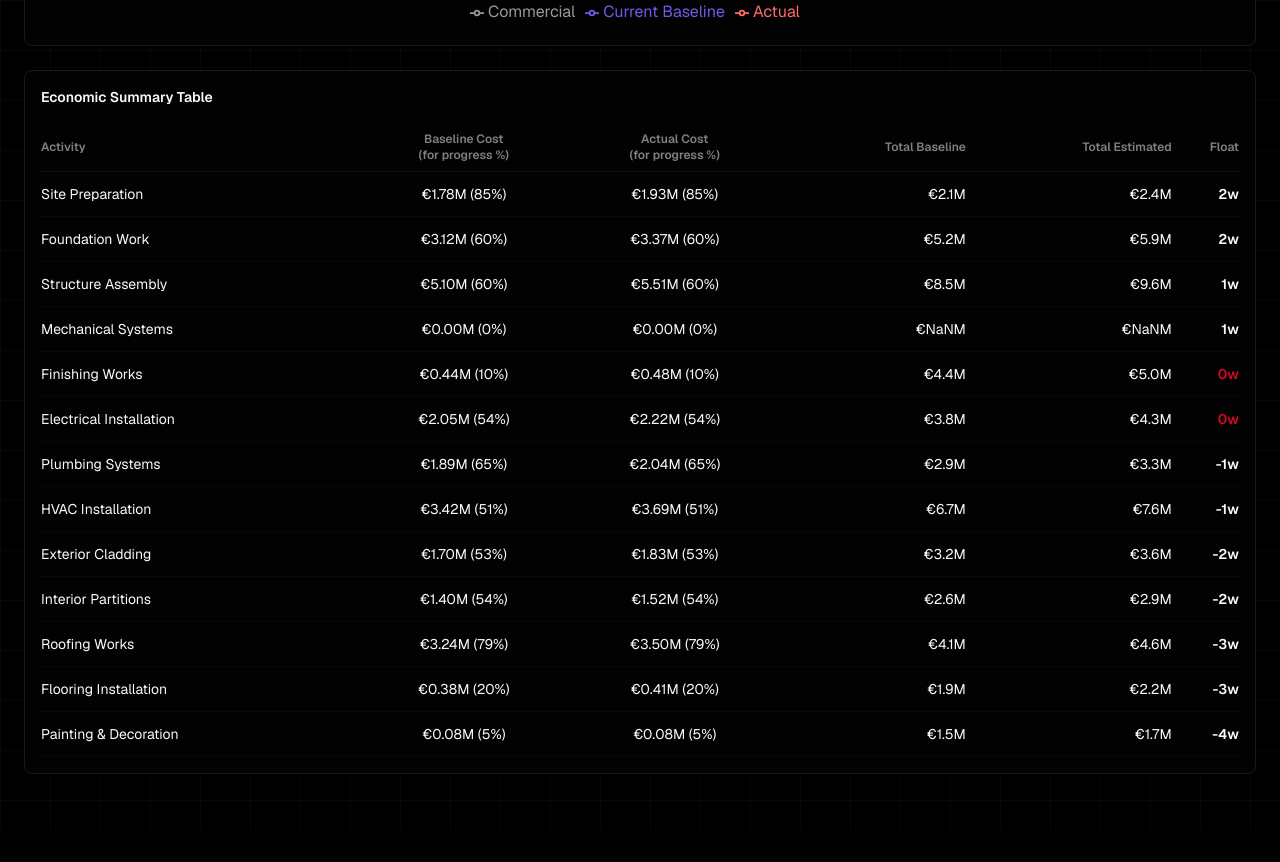
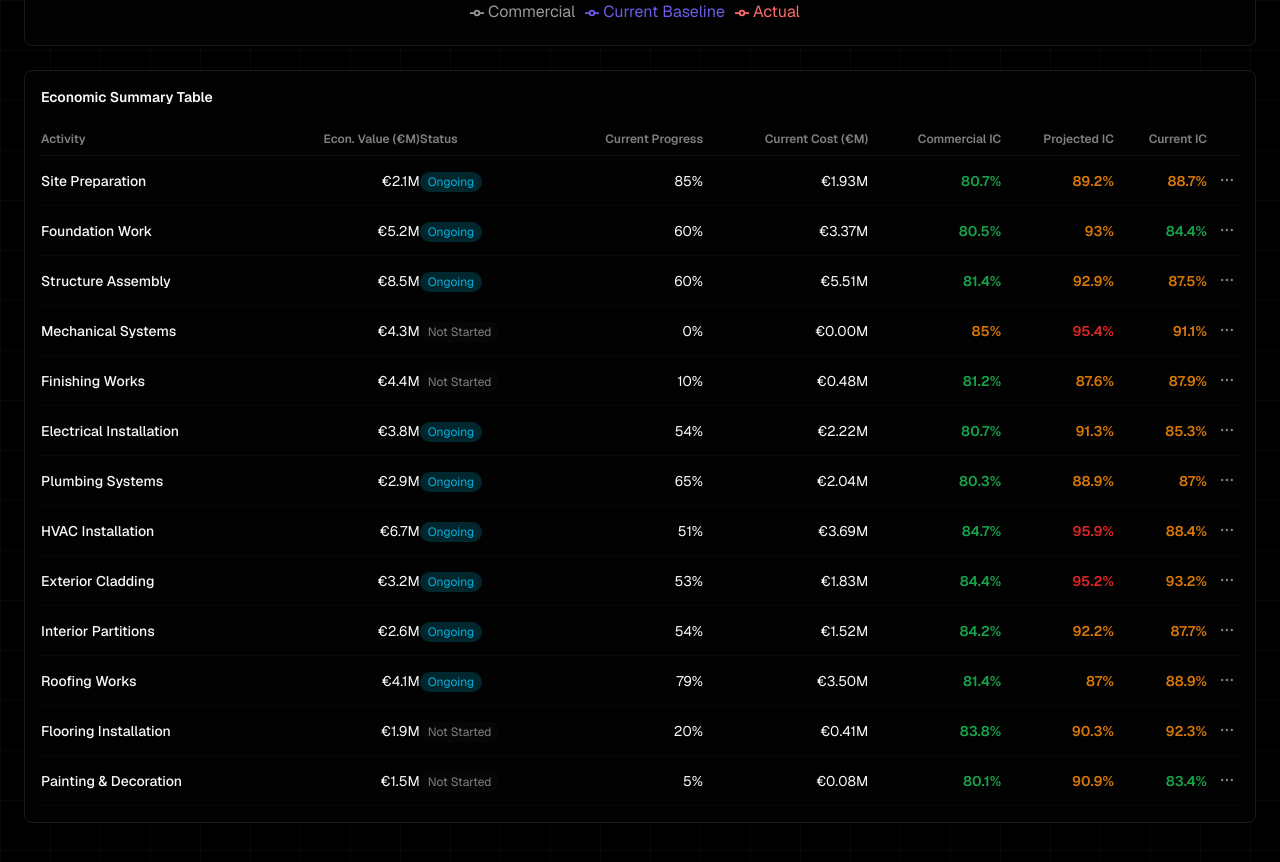
Before and after one commit to danielrebelo-volis/v0-volis-build-dashboard, a Next.js app: page /project/PRJ-001/overview in a window 1280 px wide. Shown: the part 2500-3362 px from the top of the page. Before the commit the page ends 3330 px from the top, so only its background shows below. Built offline with nearby package versions, Linux system fonts and the light colour scheme.

Commit message:
feat: enhance economic table with new fields and cost breakdown chart
Add enriched data fields and replace table renders with hover popover charts.

```diff
--- a/app/project/[id]/overview/page.tsx
+++ b/app/project/[id]/overview/page.tsx
@@ -14,6 +14,97 @@ import {
 import Link from 'next/link'
 import { LineChart, Line, BarChart, Bar, XAxis, YAxis, CartesianGrid, Tooltip, Legend, ResponsiveContainer, Cell } from 'recharts'
 import { useChartColors } from '@/hooks/use-chart-colors'
+
+// ─── Economic Table Row with hover popover ────────────────────────────────────
+type EconRow = {
+  activity: string
+  status: string
+  completeness: number
+  currentCost: number
+  commercialIC: number
+  projectedIC: number
+  currentIC: number
+  weeklyCosts: { week: string; labour: number; materials: number; subcontracted: number }[]
+}
+
+function EconomicTableRow({
+  row,
+  economicValue,
+  icColor,
+  chartColors,
+}: {
+  row: EconRow
+  economicValue: number
+  icColor: (ic: number) => string
+  chartColors: ReturnType<typeof useChartColors>
+}) {
+  const [popoverOpen, setPopoverOpen] = useState(false)
+
+  return (
+    <tr className="border-b border-border/30 hover:bg-secondary/20 relative">
+      <td className="py-3 text-foreground font-medium">{row.activity}</td>
+      <td className="py-3 text-right text-foreground">€{economicValue.toFixed(1)}M</td>
+      <td className="py-3">
+        <span className={`text-xs px-2 py-0.5 rounded-full ${
+          row.status === 'Finished'    ? 'bg-[#16a34a]/15 text-[#16a34a]' :
+          row.status === 'Ongoing'     ? 'bg-accent/20 text-accent' :
+                                         'bg-muted/30 text-muted-foreground'
+        }`}>{row.status}</span>
+      </td>
+      <td className="py-3 text-right text-foreground">{row.completeness}%</td>
+      <td className="py-3 text-right text-foreground">€{row.currentCost.toFixed(2)}M</td>
+      <td className={`py-3 text-right font-semibold ${icColor(row.commercialIC)}`}>{row.commercialIC}%</td>
+      <td className={`py-3 text-right font-semibold ${icColor(row.projectedIC)}`}>{row.projectedIC}%</td>
+      <td className={`py-3 text-right font-semibold ${icColor(row.currentIC)}`}>{row.currentIC}%</td>
+      {/* Three-dot popover */}
+      <td className="py-3 text-right relative">
+        <button
+          onMouseEnter={() => setPopoverOpen(true)}
+          onMouseLeave={() => setPopoverOpen(false)}
+          className="p-1 rounded hover:bg-secondary/50 text-muted-foreground transition-colors"
+          aria-label="View weekly costs"
+        >
+          <svg className="w-4 h-4" fill="currentColor" viewBox="0 0 20 20">
+            <circle cx="4" cy="10" r="1.5" /><circle cx="10" cy="10" r="1.5" /><circle cx="16" cy="10" r="1.5" />
+          </svg>
+        </button>
+        {popoverOpen && (
+          <div
+            onMouseEnter={() => setPopoverOpen(true)}
+            onMouseLeave={() => setPopoverOpen(false)}
+            className="absolute right-0 bottom-full mb-2 z-50 w-72 bg-background border border-border/50 rounded-lg shadow-xl p-3"
+          >
+            <p className="text-[10px] font-bold uppercase tracking-widest text-muted-foreground mb-2">
+              Weekly Costs by Nature — Last 4 Weeks
+            </p>
+            <ResponsiveContainer width="100%" height={120}>
+              <BarChart data={row.weeklyCosts} barSize={8} barGap={2}>
+                <CartesianGrid strokeDasharray="3 3" stroke={chartColors.grid} />
+                <XAxis dataKey="week" stroke={chartColors.axis} tick={{ fontSize: 10 }} />
+                <YAxis stroke={chartColors.axis} tick={{ fontSize: 10 }} tickFormatter={(v) => `${v}M`} />
+                <Tooltip
+                  contentStyle={{ backgroundColor: chartColors.tooltipBg, border: chartColors.tooltipBorder, fontSize: 11 }}
+                  formatter={(v: number) => `€${v.toFixed(2)}M`}
+                />
+                <Bar dataKey="labour"       name="Labour"       fill="#999999" />
+                <Bar dataKey="materials"    name="Materials"    fill="#00c8ff" />
+                <Bar dataKey="subcontracted" name="Subcontracted" fill="#ff6b6b" />
+              </BarChart>
+            </ResponsiveContainer>
+            <div className="flex items-center gap-3 mt-2">
+              {[{ label:'Labour', color:'#999999' },{ label:'Materials', color:'#00c8ff' },{ label:'Subcontracted', color:'#ff6b6b' }].map(l => (
+                <div key={l.label} className="flex items-center gap-1">
+                  <div className="w-2 h-2 rounded-sm" style={{ backgroundColor: l.color }} />
+                  <span className="text-[10px] text-muted-foreground">{l.label}</span>
+                </div>
+              ))}
+            </div>
+          </div>
+        )}
+      </td>
+    </tr>
+  )
+}
 
 export default function ProjectOverview({ params }: { params: { id: string } }) {
   const chartColors = useChartColors()
@@ -127,12 +218,37 @@ export default function ProjectOverview({ params }: { params: { id: string } })
     { name: 'Painting & Decoration',  value: 1.5, metric: 'm²',         total_planned_qty: 1100, planned_qty: 200,  executed_qty: 50,   expected_completeness: (200/1100).toFixed(2),  actual_completeness: 5,  earnedValue: 0.075, status: 'Not Started', forecast_deadline: '15/07/2024', float_weeks: 3 },
   ]
 
-  const economicTable = activities.map(activity => ({
-    activity: activity.name,
-    completeness: activity.actual_completeness,
-    baseline: activity.value * (activity.actual_completeness / 100),
-    actual: activity.value * (activity.actual_completeness / 100) * 1.08,
-  }))
+  const weeklyNatureCosts: Record<string, { week: string; labour: number; materials: number; subcontracted: number }[]> = {
+    'Site Preparation':       [{ week:'W6', labour:0.08, materials:0.05, subcontracted:0.02 },{ week:'W7', labour:0.07, materials:0.06, subcontracted:0.03 },{ week:'W8', labour:0.09, materials:0.04, subcontracted:0.02 },{ week:'W9', labour:0.06, materials:0.05, subcontracted:0.01 }],
+    'Foundation Work':        [{ week:'W6', labour:0.18, materials:0.14, subcontracted:0.07 },{ week:'W7', labour:0.20, materials:0.13, subcontracted:0.06 },{ week:'W8', labour:0.17, materials:0.15, subcontracted:0.08 },{ week:'W9', labour:0.19, materials:0.12, subcontracted:0.07 }],
+    'Structure Assembly':     [{ week:'W6', labour:0.25, materials:0.19, subcontracted:0.10 },{ week:'W7', labour:0.22, materials:0.21, subcontracted:0.11 },{ week:'W8', labour:0.26, materials:0.18, subcontracted:0.09 },{ week:'W9', labour:0.24, materials:0.20, subcontracted:0.10 }],
+    'Mechanical Systems':     [{ week:'W6', labour:0.10, materials:0.08, subcontracted:0.12 },{ week:'W7', labour:0.11, materials:0.09, subcontracted:0.13 },{ week:'W8', labour:0.09, materials:0.10, subcontracted:0.11 },{ week:'W9', labour:0.12, materials:0.07, subcontracted:0.14 }],
+    'Finishing Works':        [{ week:'W6', labour:0.07, materials:0.06, subcontracted:0.04 },{ week:'W7', labour:0.08, materials:0.05, subcontracted:0.03 },{ week:'W8', labour:0.06, materials:0.07, subcontracted:0.05 },{ week:'W9', labour:0.09, materials:0.04, subcontracted:0.03 }],
+    'Electrical Installation':[{ week:'W6', labour:0.14, materials:0.09, subcontracted:0.08 },{ week:'W7', labour:0.13, materials:0.10, subcontracted:0.09 },{ week:'W8', labour:0.15, materials:0.08, subcontracted:0.07 },{ week:'W9', labour:0.12, materials:0.11, subcontracted:0.08 }],
+    'Plumbing Systems':       [{ week:'W6', labour:0.11, materials:0.07, subcontracted:0.05 },{ week:'W7', labour:0.10, materials:0.08, subcontracted:0.06 },{ week:'W8', labour:0.12, materials:0.06, subcontracted:0.04 },{ week:'W9', labour:0.09, materials:0.09, subcontracted:0.05 }],
+    'HVAC Installation':      [{ week:'W6', labour:0.20, materials:0.16, subcontracted:0.14 },{ week:'W7', labour:0.22, materials:0.15, subcontracted:0.13 },{ week:'W8', labour:0.19, materials:0.17, subcontracted:0.15 },{ week:'W9', labour:0.21, materials:0.14, subcontracted:0.12 }],
+    'Exterior Cladding':      [{ week:'W6', labour:0.09, materials:0.12, subcontracted:0.06 },{ week:'W7', labour:0.10, materials:0.11, subcontracted:0.07 },{ week:'W8', labour:0.08, materials:0.13, subcontracted:0.05 },{ week:'W9', labour:0.11, materials:0.10, subcontracted:0.06 }],
+    'Interior Partitions':    [{ week:'W6', labour:0.08, materials:0.06, subcontracted:0.04 },{ week:'W7', labour:0.07, materials:0.07, subcontracted:0.05 },{ week:'W8', labour:0.09, materials:0.05, subcontracted:0.03 },{ week:'W9', labour:0.08, materials:0.08, subcontracted:0.04 }],
+    'Roofing Works':          [{ week:'W6', labour:0.13, materials:0.10, subcontracted:0.07 },{ week:'W7', labour:0.14, materials:0.09, subcontracted:0.08 },{ week:'W8', labour:0.12, materials:0.11, subcontracted:0.06 },{ week:'W9', labour:0.15, materials:0.08, subcontracted:0.07 }],
+    'Flooring Installation':  [{ week:'W6', labour:0.06, materials:0.09, subcontracted:0.03 },{ week:'W7', labour:0.07, materials:0.08, subcontracted:0.04 },{ week:'W8', labour:0.05, materials:0.10, subcontracted:0.02 },{ week:'W9', labour:0.08, materials:0.07, subcontracted:0.03 }],
+    'Painting & Decoration':  [{ week:'W6', labour:0.04, materials:0.03, subcontracted:0.02 },{ week:'W7', labour:0.05, materials:0.02, subcontracted:0.01 },{ week:'W8', labour:0.03, materials:0.04, subcontracted:0.02 },{ week:'W9', labour:0.06, materials:0.02, subcontracted:0.01 }],
+  }
+
+  const economicTable = activities.map(activity => {
+    const commercialIC = 80 + Math.random() * 5
+    const projectedIC  = commercialIC + 5 + Math.random() * 8
+    const currentIC    = commercialIC + 3 + Math.random() * 6
+    return {
+      activity:      activity.name,
+      status:        activity.status,
+      completeness:  activity.actual_completeness,
+      currentCost:   activity.value * (activity.actual_completeness / 100) * 1.08,
+      commercialIC:  parseFloat(commercialIC.toFixed(1)),
+      projectedIC:   parseFloat(projectedIC.toFixed(1)),
+      currentIC:     parseFloat(currentIC.toFixed(1)),
+      weeklyCosts:   weeklyNatureCosts[activity.name] ?? [],
+    }
+  })
 
   const costBreakdownData = [
     { category: 'Labour (MDO)', planned: 12.5, estimated: 12.8, actual: 13.2 },
@@ -832,48 +948,39 @@ export default function ProjectOverview({ params }: { params: { id: string } })
                 <table className="w-full text-sm">
                   <thead>
                     <tr className="border-b border-border/50">
-                      <th className="text-left text-xs text-muted-foreground font-semibold py-2">Activity</th>
-                      <th
-                        className="text-center text-xs text-muted-foreground font-semibold py-2 cursor-pointer hover:text-foreground transition-colors"
-                        onClick={() => handleEconomicSort('baselineCost')}
-                      >
-                        Baseline Cost<br />(for progress %) {economicSortBy === 'baselineCost' && (economicSortDirection === 'asc' ? '↑' : '↓')}
+                      <th className="text-left text-xs text-muted-foreground font-semibold py-2 min-w-[140px]">Activity</th>
+                      <th className="text-right text-xs text-muted-foreground font-semibold py-2 cursor-pointer hover:text-foreground transition-colors" onClick={() => handleEconomicSort('actualCost')}>
+                        Econ. Value (€M) {economicSortBy === 'actualCost' && (economicSortDirection === 'asc' ? '↑' : '↓')}
                       </th>
-                      <th
-                        className="text-center text-xs text-muted-foreground font-semibold py-2 cursor-pointer hover:text-foreground transition-colors"
-                        onClick={() => handleEconomicSort('actualCost')}
-                      >
-                        Actual Cost<br />(for progress %) {economicSortBy === 'actualCost' && (economicSortDirection === 'asc' ? '↑' : '↓')}
+                      <th className="text-left text-xs text-muted-foreground font-semibold py-2">Status</th>
+                      <th className="text-right text-xs text-muted-foreground font-semibold py-2 cursor-pointer hover:text-foreground transition-colors" onClick={() => handleEconomicSort('baselineCost')}>
+                        Current Progress {economicSortBy === 'baselineCost' && (economicSortDirection === 'asc' ? '↑' : '↓')}
                       </th>
-                      <th
-                        className="text-right text-xs text-muted-foreground font-semibold py-2 cursor-pointer hover:text-foreground transition-colors"
-                        onClick={() => handleEconomicSort('totalBaseline')}
-                      >
-                        Total Baseline {economicSortBy === 'totalBaseline' && (economicSortDirection === 'asc' ? '↑' : '↓')}
+                      <th className="text-right text-xs text-muted-foreground font-semibold py-2">Current Cost (€M)</th>
+                      <th className="text-right text-xs text-muted-foreground font-semibold py-2">Commercial IC</th>
+                      <th className="text-right text-xs text-muted-foreground font-semibold py-2 cursor-pointer hover:text-foreground transition-colors" onClick={() => handleEconomicSort('totalEstimated')}>
+                        Projected IC {economicSortBy === 'totalEstimated' && (economicSortDirection === 'asc' ? '↑' : '↓')}
                       </th>
-                      <th
-                        className="text-right text-xs text-muted-foreground font-semibold py-2 cursor-pointer hover:text-foreground transition-colors"
-                        onClick={() => handleEconomicSort('totalEstimated')}
-                      >
-                        Total Estimated {economicSortBy === 'totalEstimated' && (economicSortDirection === 'asc' ? '↑' : '↓')}
+                      <th className="text-right text-xs text-muted-foreground font-semibold py-2 cursor-pointer hover:text-foreground transition-colors" onClick={() => handleEconomicSort('totalBaseline')}>
+                        Current IC {economicSortBy === 'totalBaseline' && (economicSortDirection === 'asc' ? '↑' : '↓')}
                       </th>
-                      <th className="text-right text-xs text-muted-foreground font-semibold py-2">Float</th>
+                      <th className="w-8" />
                     </tr>
                   </thead>
                   <tbody>
                     {getSortedEconomicTable().map((row, idx) => {
-                      const totalBaseline = row.baseline / (row.completeness / 100);
-                      const totalEstimated = row.actual / (row.completeness / 100) * 1.05;
-                      const floatWeeks = 2 - Math.floor(idx / 2);
+                      const activity = activities.find(a => a.name === row.activity)
+                      const economicValue = activity?.value ?? 0
+                      const icColor = (ic: number) =>
+                        ic < 85 ? 'text-[#16a34a]' : ic < 95 ? 'text-[#d97706]' : 'text-[#dc2626]'
                       return (
-                        <tr key={idx} className="border-b border-border/30 hover:bg-secondary/20">
-                          <td className="py-3 text-foreground">{row.activity}</td>
-                          <td className="py-3 text-center text-foreground">€{row.baseline.toFixed(2)}M ({row.completeness}%)</td>
-                          <td className="py-3 text-center text-foreground">€{row.actual.toFixed(2)}M ({row.completeness}%)</td>
-                          <td className="py-3 text-right text-foreground">€{totalBaseline.toFixed(1)}M</td>
-                          <td className="py-3 text-right text-foreground">€{totalEstimated.toFixed(1)}M</td>
-                          <td className={`py-3 text-right font-semibold ${floatWeeks === 0 ? 'text-destructive' : 'text-foreground'}`}>{floatWeeks}w</td>
-                        </tr>
+                        <EconomicTableRow
+                          key={idx}
+                          row={row}
+                          economicValue={economicValue}
+                          icColor={icColor}
+                          chartColors={chartColors}
+                        />
                       );
                     })}
                   </tbody>
@@ -1205,48 +1312,39 @@ export default function ProjectOverview({ params }: { params: { id: string } })
                 <table className="w-full text-sm">
                   <thead>
                     <tr className="border-b border-border/50">
-                      <th className="text-left text-xs text-muted-foreground font-semibold py-2">Activity</th>
-                      <th
-                        className="text-center text-xs text-muted-foreground font-semibold py-2 cursor-pointer hover:text-foreground transition-colors"
-                        onClick={() => handleEconomicSort('baselineCost')}
-                      >
-                        Baseline Cost<br />(for progress %) {economicSortBy === 'baselineCost' && (economicSortDirection === 'asc' ? '↑' : '↓')}
+                      <th className="text-left text-xs text-muted-foreground font-semibold py-2 min-w-[140px]">Activity</th>
+                      <th className="text-right text-xs text-muted-foreground font-semibold py-2 cursor-pointer hover:text-foreground transition-colors" onClick={() => handleEconomicSort('actualCost')}>
+                        Econ. Value (€M) {economicSortBy === 'actualCost' && (economicSortDirection === 'asc' ? '↑' : '↓')}
                       </th>
-                      <th
-                        className="text-center text-xs text-muted-foreground font-semibold py-2 cursor-pointer hover:text-foreground transition-colors"
-                        onClick={() => handleEconomicSort('actualCost')}
-                      >
-                        Actual Cost<br />(for progress %) {economicSortBy === 'actualCost' && (economicSortDirection === 'asc' ? '↑' : '↓')}
+                      <th className="text-left text-xs text-muted-foreground font-semibold py-2">Status</th>
+                      <th className="text-right text-xs text-muted-foreground font-semibold py-2 cursor-pointer hover:text-foreground transition-colors" onClick={() => handleEconomicSort('baselineCost')}>
+                        Current Progress {economicSortBy === 'baselineCost' && (economicSortDirection === 'asc' ? '↑' : '↓')}
                       </th>
-                      <th
-                        className="text-right text-xs text-muted-foreground font-semibold py-2 cursor-pointer hover:text-foreground transition-colors"
-                        onClick={() => handleEconomicSort('totalBaseline')}
-                      >
-                        Total Baseline {economicSortBy === 'totalBaseline' && (economicSortDirection === 'asc' ? '↑' : '↓')}
+                      <th className="text-right text-xs text-muted-foreground font-semibold py-2">Current Cost (€M)</th>
+                      <th className="text-right text-xs text-muted-foreground font-semibold py-2">Commercial IC</th>
+                      <th className="text-right text-xs text-muted-foreground font-semibold py-2 cursor-pointer hover:text-foreground transition-colors" onClick={() => handleEconomicSort('totalEstimated')}>
+                        Projected IC {economicSortBy === 'totalEstimated' && (economicSortDirection === 'asc' ? '↑' : '↓')}
                       </th>
-                      <th
-                        className="text-right text-xs text-muted-foreground font-semibold py-2 cursor-pointer hover:text-foreground transition-colors"
-                        onClick={() => handleEconomicSort('totalEstimated')}
-                      >
-                        Total Estimated {economicSortBy === 'totalEstimated' && (economicSortDirection === 'asc' ? '↑' : '↓')}
+                      <th className="text-right text-xs text-muted-foreground font-semibold py-2 cursor-pointer hover:text-foreground transition-colors" onClick={() => handleEconomicSort('totalBaseline')}>
+                        Current IC {economicSortBy === 'totalBaseline' && (economicSortDirection === 'asc' ? '↑' : '↓')}
                       </th>
-                      <th className="text-right text-xs text-muted-foreground font-semibold py-2">Float</th>
+                      <th className="w-8" />
                     </tr>
                   </thead>
                   <tbody>
                     {getSortedEconomicTable().map((row, idx) => {
-                      const totalBaseline = row.baseline / (row.completeness / 100);
-                      const totalEstimated = row.actual / (row.completeness / 100) * 1.05;
-                      const floatWeeks = 2 - Math.floor(idx / 2);
+                      const activity = activities.find(a => a.name === row.activity)
+                      const economicValue = activity?.value ?? 0
+                      const icColor = (ic: number) =>
+                        ic < 85 ? 'text-[#16a34a]' : ic < 95 ? 'text-[#d97706]' : 'text-[#dc2626]'
                       return (
-                        <tr key={idx} className="border-b border-border/30 hover:bg-secondary/20">
-                          <td className="py-3 text-foreground">{row.activity}</td>
-                          <td className="py-3 text-center text-foreground">€{row.baseline.toFixed(2)}M ({row.completeness}%)</td>
-                          <td className="py-3 text-center text-foreground">€{row.actual.toFixed(2)}M ({row.completeness}%)</td>
-                          <td className="py-3 text-right text-foreground">€{totalBaseline.toFixed(1)}M</td>
-                          <td className="py-3 text-right text-foreground">€{totalEstimated.toFixed(1)}M</td>
-                          <td className={`py-3 text-right font-semibold ${floatWeeks === 0 ? 'text-destructive' : 'text-foreground'}`}>{floatWeeks}w</td>
-                        </tr>
+                        <EconomicTableRow
+                          key={idx}
+                          row={row}
+                          economicValue={economicValue}
+                          icColor={icColor}
+                          chartColors={chartColors}
+                        />
                       );
                     })}
                   </tbody>
```
